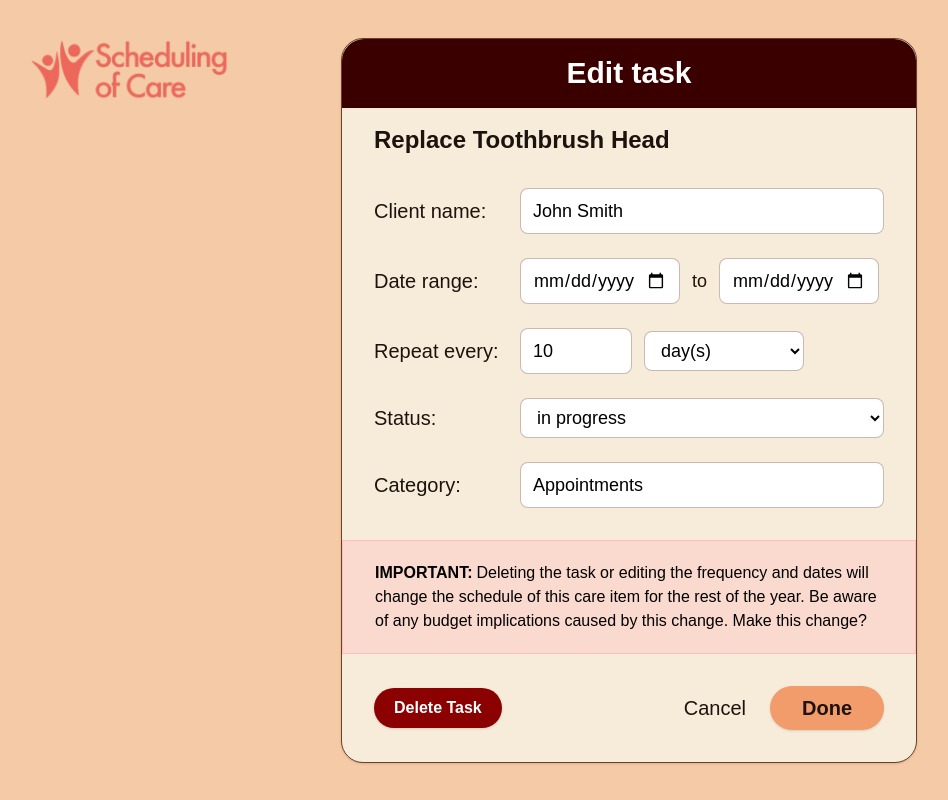
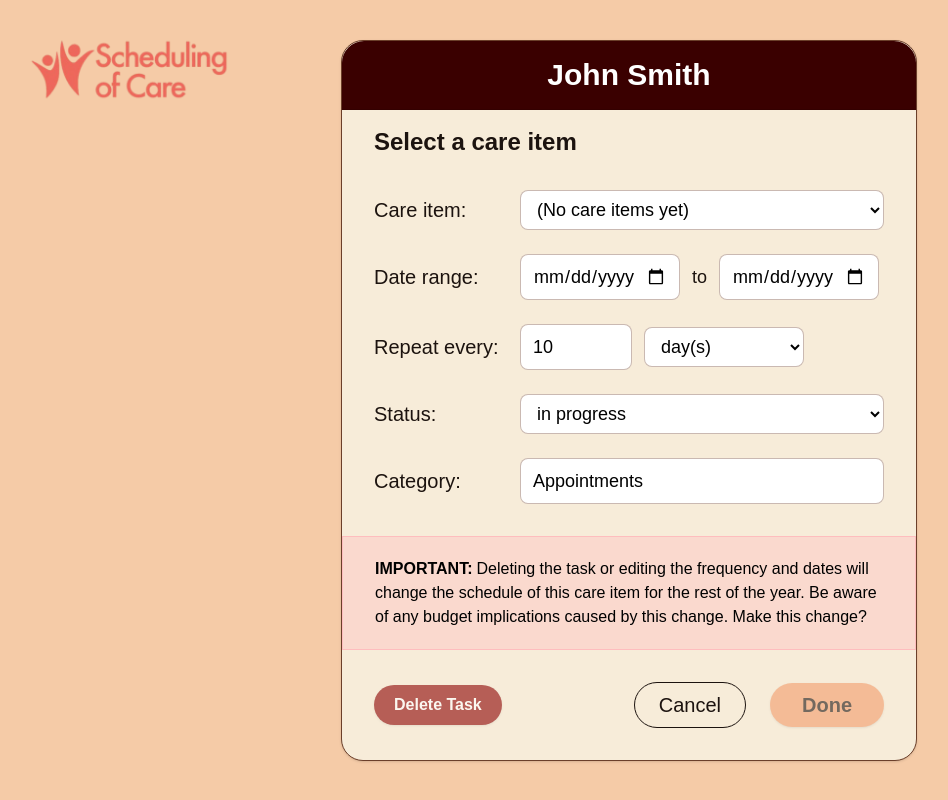
Before and after one commit to 404-Project-Not-Found/Scheduling-of-Care, a Next.js app: page /task/edit in a window 1280 px wide. Shown: the whole page, without its empty margins (11-959 px from the left). Built offline with nearby package versions, Linux system fonts and the light colour scheme.

Commit message:
feat(task): combined edit and delete functionality into single page (EditTaskPage)

```diff
--- a/src/app/task/edit/EditTaskClient.tsx
+++ b/src/app/task/edit/EditTaskClient.tsx
@@ -7,10 +7,11 @@ import { useRouter, useSearchParams } from "next/navigation";
 type Unit = "day" | "week" | "month" | "year";
 
 type Task = {
+  id?: string;
   label: string;
   slug: string;
-  status: string;
-  category: string;
+  status?: string;
+  category?: string;
   clientName?: string;
   deleted?: boolean;
 
@@ -19,36 +20,18 @@ type Task = {
   lastDone?: string;
 
   // structured fields
-  frequencyDays?: number; // normalized to days
-  frequencyCount?: number; // user-entered number
-  frequencyUnit?: Unit; // user-chosen unit
+  frequencyDays?: number;
+  frequencyCount?: number;
+  frequencyUnit?: Unit;
   dateFrom?: string; // YYYY-MM-DD
   dateTo?: string; // YYYY-MM-DD
 };
 
-function humanize(slug: string) {
-  return slug.replace(/-/g, " ").replace(/\b\w/g, (s) => s.toUpperCase());
-}
-
-function loadTasks(): Task[] {
-  if (typeof window === "undefined") return [];
-  try {
-    return JSON.parse(localStorage.getItem("tasks") || "[]") as Task[];
-  } catch {
-    return [];
-  }
-}
-function saveTasks(tasks: Task[]) {
-  if (typeof window === "undefined") return;
-  localStorage.setItem("tasks", JSON.stringify(tasks));
-}
-
-// ---- frequency helpers ----
 const unitToDays: Record<Unit, number> = {
   day: 1,
   week: 7,
-  month: 30, // simple approximation
-  year: 365, // simple approximation
+  month: 30,
+  year: 365,
 };
 
 function toDays(count: number, unit: Unit) {
@@ -69,124 +52,161 @@ function parseLegacyFrequency(
   return { count: n, unit: u };
 }
 
+function loadTasks(): Task[] {
+  if (typeof window === "undefined") return [];
+  try {
+    return JSON.parse(localStorage.getItem("tasks") || "[]") as Task[];
+  } catch {
+    return [];
+  }
+}
+function saveTasks(tasks: Task[]) {
+  if (typeof window === "undefined") return;
+  localStorage.setItem("tasks", JSON.stringify(tasks));
+  localStorage.setItem("tasks_version", String(Date.now()));
+}
+
 export default function EditTaskPage() {
   const router = useRouter();
   const searchParams = useSearchParams();
-  const taskSlug = searchParams.get("task") ?? "";
+  const slugFromURL = searchParams.get("task") ?? "";
 
-  // structured state
+  const clientNameFixed = "John Smith";
+
+  const [allTasks, setAllTasks] = useState<Task[]>([]);
+  const johnTasks = useMemo(
+    () =>
+      allTasks.filter((t) => !t.deleted && t.clientName === clientNameFixed),
+    [allTasks, clientNameFixed]
+  );
+
+  const [selectedSlug, setSelectedSlug] = useState<string>(slugFromURL);
+
+  const [status, setStatus] = useState("in progress");
+  const [category, setCategory] = useState("Appointments");
   const [dateFrom, setDateFrom] = useState("");
   const [dateTo, setDateTo] = useState("");
   const [frequencyCount, setFrequencyCount] = useState<number>(10);
   const [frequencyUnit, setFrequencyUnit] = useState<Unit>("day");
 
-  // other fields
-  const [clientName, setClientName] = useState("John Smith"); // default filled value (not placeholder)
-  const [status, setStatus] = useState("in progress");
-  const [category, setCategory] = useState("Appointments");
-  const [label, setLabel] = useState("Replace Toothbrush Head");
-
-  // status options for dropdown; if current status isn't in the list, include it as first option
-  const statusOptionsBase = [
+  // status options
+  const statusBase = [
     "in progress",
     "Completed",
     "Not started",
     "Paused",
     "Cancelled",
   ];
-  const statusOptions = statusOptionsBase.includes(status)
-    ? statusOptionsBase
-    : [status, ...statusOptionsBase];
+  const statusOptions = useMemo(
+    () => (statusBase.includes(status) ? statusBase : [status, ...statusBase]),
+    [status]
+  );
 
   useEffect(() => {
-    const tasks = loadTasks();
-    const t = tasks.find((x) => x.slug === taskSlug);
+    setAllTasks(loadTasks());
+  }, []);
+
+  useEffect(() => {
+    if (johnTasks.length === 0) return;
+
+    const existsInJohn = johnTasks.some((t) => t.slug === selectedSlug);
+    if (!selectedSlug || !existsInJohn) {
+      setSelectedSlug(johnTasks[0].slug);
+    }
+  }, [johnTasks.length]);
+
+  useEffect(() => {
+    if (!selectedSlug) return;
+    const t = allTasks.find(
+      (x) =>
+        x.slug === selectedSlug &&
+        x.clientName === clientNameFixed &&
+        !x.deleted
+    );
     if (!t) return;
 
-    setLabel(t.label || label);
-    setClientName(t.clientName || clientName);
-    setStatus(t.status || status);
-    setCategory(t.category || category);
+    setStatus(t.status || "in progress");
+    setCategory(t.category || "Appointments");
 
-    // prefer structured frequency
     if (typeof t.frequencyCount === "number" && t.frequencyUnit) {
       setFrequencyCount(Math.max(1, t.frequencyCount));
       setFrequencyUnit(t.frequencyUnit);
     } else {
-      // fallback to legacy string like "90 days"
       const parsed = parseLegacyFrequency(t.frequency);
       if (parsed) {
         setFrequencyCount(parsed.count);
         setFrequencyUnit(parsed.unit);
       } else if (t.frequencyDays) {
-        // crude back-conversion if only days were stored
         setFrequencyCount(Math.max(1, t.frequencyDays));
+        setFrequencyUnit("day");
+      } else {
+        setFrequencyCount(10);
         setFrequencyUnit("day");
       }
     }
 
-    if (t.dateFrom) setDateFrom(t.dateFrom);
-    if (t.dateTo) setDateTo(t.dateTo);
-    if (!t.dateFrom && !t.dateTo && t.lastDone?.includes(" to ")) {
-      const [from, to] = t.lastDone.split(" to ").map((s) => s.trim());
-      if (from) setDateFrom(from);
-      if (to) setDateTo(to);
-    }
-    // eslint-disable-next-line react-hooks/exhaustive-deps
-  }, [taskSlug]);
+    setDateFrom(t.dateFrom || "");
+    setDateTo(t.dateTo || "");
+  }, [selectedSlug, allTasks]);
 
-  const displayTitle = useMemo(
-    () => (label ? label : taskSlug ? humanize(taskSlug) : "Edit Task"),
-    [label, taskSlug]
+  const currentTask = useMemo(
+    () =>
+      allTasks.find(
+        (x) =>
+          x.slug === selectedSlug &&
+          x.clientName === clientNameFixed &&
+          !x.deleted
+      ) || null,
+    [allTasks, selectedSlug, clientNameFixed]
   );
 
+  const title = clientNameFixed;
+
   const onDone = () => {
-    const tasks = loadTasks();
-    const idx = tasks.findIndex((x) => x.slug === taskSlug);
-    if (idx >= 0) {
-      const days = toDays(frequencyCount, frequencyUnit);
-      const legacyStr = `${frequencyCount} ${frequencyUnit}${
-        frequencyCount > 1 ? "s" : ""
-      }`;
+    if (!currentTask) return;
 
-      tasks[idx] = {
-        ...tasks[idx],
-        clientName: clientName.trim() || undefined,
+    const updated: Task = {
+      ...currentTask,
+
       status,
       category,
-        // structured fields
       frequencyCount: Math.max(1, frequencyCount),
       frequencyUnit,
-        frequencyDays: days,
-        dateFrom,
-        dateTo,
-        // legacy fields for compatibility
-        frequency: legacyStr,
+      frequencyDays: toDays(frequencyCount, frequencyUnit),
+      dateFrom: dateFrom || undefined,
+      dateTo: dateTo || undefined,
+
+      frequency: `${frequencyCount} ${frequencyUnit}${
+        frequencyCount > 1 ? "s" : ""
+      }`,
       lastDone:
         dateFrom && dateTo
           ? `${dateFrom} to ${dateTo}`
-            : tasks[idx].lastDone || "",
+          : currentTask.lastDone || "",
       deleted: false,
     };
 
-      saveTasks(tasks);
-    }
-    // router.push("/task/search");
+    const next = allTasks.map((t) =>
+      t.slug === currentTask.slug ? updated : t
+    );
+    setAllTasks(next);
+    saveTasks(next);
   };
 
   const onRemove = () => {
-    const tasks = loadTasks();
-    const idx = tasks.findIndex((x) => x.slug === taskSlug);
-    if (idx >= 0) {
-      tasks[idx].deleted = true;
-      saveTasks(tasks);
-    }
-    // router.push("/task/search");
+    if (!currentTask) return;
+    if (!confirm(`Delete "${currentTask.label}"?`)) return;
+
+    const next = loadTasks().filter((t) => t.slug !== currentTask.slug);
+    setAllTasks(next);
+    saveTasks(next);
+
+    router.back();
   };
 
   return (
     <main className="min-h-screen flex items-center justify-center bg-[#F5CBA7] p-6">
-      {/* screen top-left logo (outside the card) */}
+      {/* logo */}
       <Image
         src="/logo-name.png"
         alt="Scheduling of Care"
@@ -197,22 +217,33 @@ export default function EditTaskPage() {
       />
 
       <div className="w-full max-w-xl rounded-[22px] border border-[#6b3f2a] bg-[#F7ECD9] p-8 shadow relative">
+        {/* Maroon header with centered fixed client name */}
         <div className="-mx-8 -mt-8 px-8 py-4 bg-[#3A0000] text-white rounded-t-[22px] border-b border-black/10 text-center">
-          <h1 className="text-3xl font-extrabold">Edit task</h1>
+          <h1 className="text-3xl font-extrabold">{title}</h1>
         </div>
 
+        {/* Subtitle = selected care item label */}
         <h2 className="mt-4 text-2xl font-bold text-[#1c130f]">
-          {displayTitle}
+          {currentTask ? currentTask.label : "Select a care item"}
         </h2>
 
         <div className="mt-8 space-y-6">
-          {/* Client name */}
-          <Field label="Client name:">
-            <input
-              value={clientName}
-              onChange={(e) => setClientName(e.target.value)}
+          {/* Care item selector */}
+          <Field label="Care item:">
+            <select
+              value={selectedSlug}
+              onChange={(e) => setSelectedSlug(e.target.value)}
               className="w-full rounded-lg bg-white border border-[#7c5040]/40 px-3 py-2 text-lg outline-none focus:ring-4 focus:ring-[#7c5040]/20 text-black"
-            />
+            >
+              {johnTasks.map((t) => (
+                <option key={t.slug} value={t.slug}>
+                  {t.label}
+                </option>
+              ))}
+              {johnTasks.length === 0 && (
+                <option value="">(No care items yet)</option>
+              )}
+            </select>
           </Field>
 
           {/* Date range */}
@@ -235,7 +266,7 @@ export default function EditTaskPage() {
             </div>
           </Field>
 
-          {/* Frequency count + unit */}
+          {/* Repeat every */}
           <Field label="Repeat every:">
             <div className="flex items-center gap-3">
               <input
@@ -263,7 +294,7 @@ export default function EditTaskPage() {
             </div>
           </Field>
 
-          {/* Status - dropdown */}
+          {/* Status */}
           <Field label="Status:">
             <select
               value={status}
@@ -289,6 +320,7 @@ export default function EditTaskPage() {
           </Field>
         </div>
 
+        {/* Banner */}
         <div className="mt-8 -mx-8 px-8 py-5 bg-rose-300/25 text-black border border-rose-300/50">
           <span className="font-bold mr-1">IMPORTANT:</span>
           Deleting the task or editing the frequency and dates will change the
@@ -296,24 +328,27 @@ export default function EditTaskPage() {
           budget implications caused by this change. Make this change?
         </div>
 
+        {/* Footer */}
         <div className="mt-8 flex items-center justify-between">
           <button
             onClick={onRemove}
-            className="rounded-full bg-[#8B0000] hover:bg-[#a40f0f] text-white text-base font-semibold px-5 py-2 shadow"
+            disabled={!currentTask}
+            className="rounded-full bg-[#8B0000] hover:bg-[#a40f0f] disabled:opacity-60 text-white text-base font-semibold px-5 py-2 shadow"
           >
             Delete Task
           </button>
 
           <div className="flex items-center gap-6">
             <button
-              // onClick={() => router.push("/task/search")}
-              className="text-xl font-medium text-[#1c130f] hover:opacity-80"
+              onClick={() => router.back()}
+              className="text-xl font-medium text-[#1c130f] border border-[#1c130f] px-6 py-2 rounded-full hover:bg-gray-100 transition"
             >
               Cancel
             </button>
             <button
               onClick={onDone}
-              className="rounded-full bg-[#F39C6B] hover:bg-[#ef8a50] text-[#1c130f] text-xl font-bold px-8 py-2 shadow"
+              disabled={!currentTask}
+              className="rounded-full bg-[#F39C6B] hover:bg-[#ef8a50] disabled:opacity-60 text-[#1c130f] text-xl font-bold px-8 py-2 shadow"
             >
               Done
             </button>
--- a/src/components/side-menu/SideMenu.tsx
+++ b/src/components/side-menu/SideMenu.tsx
@@ -24,7 +24,7 @@ const defaultItems: Item[] = [
   { href: "/dashboard/update-details", label: "Update your details" },
   { href: "/task/add", label: "Add Care Item" },
   // { href: "/task/edit", label: "Edit Task" },
-  { href: "/task/search", label: "Edit Task" },
+  { href: "/task/edit", label: "Edit Task" },
   { href: "/carer/search", label: "Assign Carer" },
   { href: "/dashboard/register-client", label: "Register new client" },
   { href: "/dashboard/client-list", label: "List of clients" },
```
Lines whose indentation alone changed are shown as unchanged.
